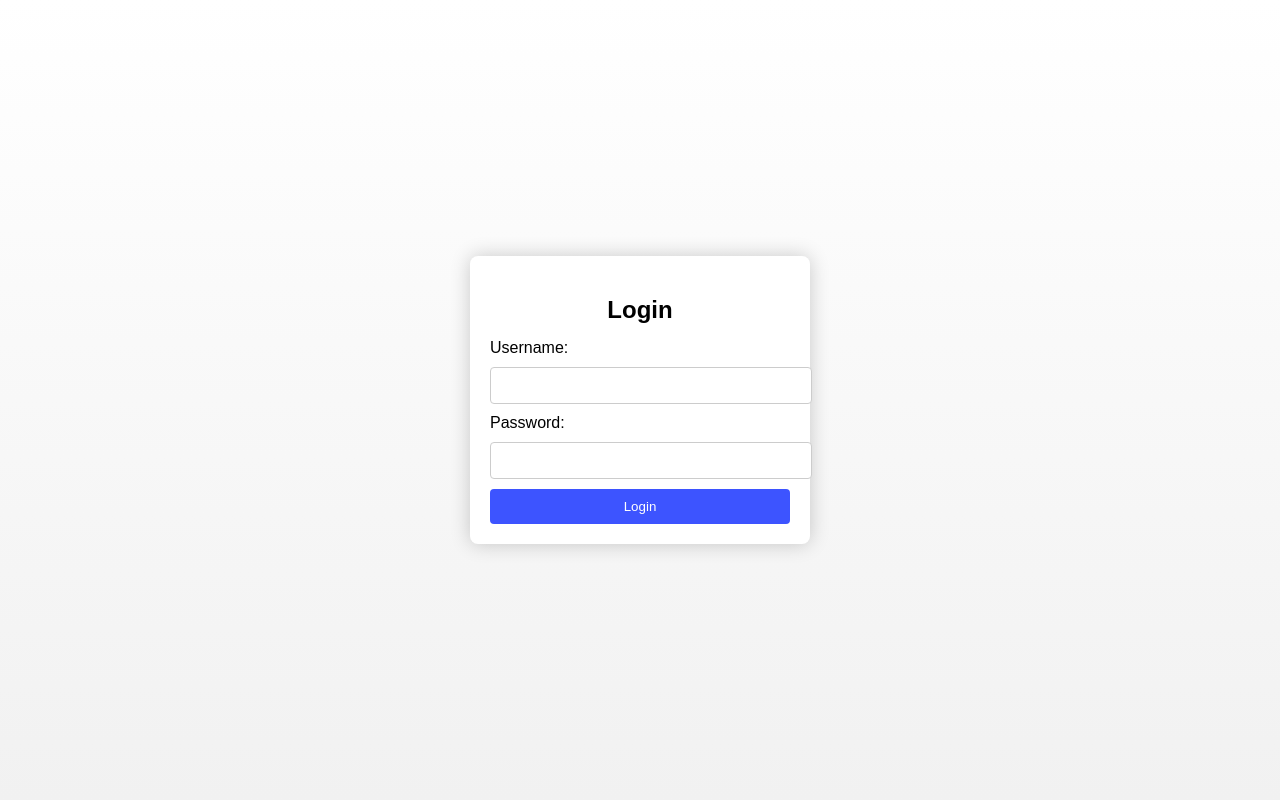
After one commit to prashantjha-ai/bankingbot, a Flask app: page /login in a window 1280 px wide. The commit adds this page. Run offline with Flask 3, Linux system fonts and the light colour scheme; parts of the project's set-up code (start-up, migrations or seed data) failed here and were passed over.

Commit message:
Final project

```diff
--- a/app.py
+++ b/app.py
@@ -1,75 +1,56 @@
-from flask import Flask, render_template, request
+
+from flask import Flask, render_template, request, session, redirect, url_for, flash
+
 from bot.bot import BankingBot
 
-
 app = Flask(__name__)
+app.secret_key = "your_secret_key_here"  # A secret key is required for session
 bot = BankingBot()
-
 
 @app.route('/')
 def home():
-    chat_history = []  # Initialize an empty chat history
-    response = "Type your Username"  # Welcome message
-    return render_template('index.html', response=response, chat_history=chat_history)
+    session.clear()
+    session['state'] = ''
+    return render_template('index.html', response="Type your Username", chat_history=[])
 
+@app.route('/login', methods=['GET', 'POST'])
+def login():
+    if request.method == 'POST':
+        username = request.form['username']
+        password = request.form['password']
+        session['customername'] = username
+        is_valid = bot.validate_credentials(username, password)  # Assuming this method exists
 
-# @app.route('/submit', methods=['POST'])
-# def submit():
-#     user_input = request.form['user_input']
-#     chat_history_str = request.form.get('chat_history', '[]')
-#     chat_history = eval(chat_history_str)
+        if is_valid:
+            session['authenticated'] = True
+            # Redirect to submit with a parameter to indicate successful login
+            return redirect(url_for('submit', logged_in=True))
+        else:
+            flash('Invalid credentials. Please try again.')
+            # return redirect(url_for('login'))
+            return render_template('login.html', error="Invalid Credentials")
 
-#     response = bot.process_input(user_input)
-#     chat_history.append(user_input)
-#     chat_history.append(response)
+    return render_template('login.html')
 
-#     return render_template('index.html', response=response, chat_history=chat_history)
+@app.route('/submit', methods=['GET', 'POST'])
+def submit():
+    chat_history = session.get('chat_history', [])
 
-@app.route('/submit', methods=['POST'])
-def submit():
+    if request.args.get('logged_in'):
+        chat_history.append("You have successfully logged in!")
 
-    user_input = request.form['user_input']
-    chat_history_str = request.form.get('chat_history', '[]')
-    chat_history = eval(chat_history_str)
-    # print("Without appending2")
-    # print(chat_history)
+    if request.method == 'POST':
+        user_input = request.form['user_input'].strip()
 
-    if 'username' not in chat_history:
-        chat_history.append('username')  # Indicate that we are expecting a username
-        response = "Please enter your Username"
-        # print("after append username and provideing response")
-        # print(chat_history)
+        response = bot.process_input(user_input)
+        if response == 'REDIRECT_TO_LOGIN' and not session.get('authenticated', False):
+            return redirect(url_for('login'))
 
-    elif 'password' not in chat_history:
-        # Check if the provided username exists in the "users" list
-        provided_username = user_input.strip()
-    #     if any(user.username == provided_username for user in users):
-        chat_history.append('password')  # Indicate that we are expecting a password
-        response = "Please enter your Password for '{}'".format(provided_username)
-        # print("after append password and provideing response")
-        # print(chat_history)
-    #     else:
-    #         response = "Invalid Username. Please enter a valid Username."
-    elif 'Welcome, How can I assist you today?' not in chat_history:
-        # Now we have both username and password in chat_history
+        chat_history += [user_input, response]
 
-        provided_password = user_input.strip()
-        provided_username = chat_history[-2].strip()  # Retrieve the last added username
-        # Check if the provided credentials are valid
-        print(provided_username, provided_password)
-        if bot.validate_credentials(provided_username, provided_password):
-            response = "Welcome, How can I assist you today?"
-        else:
-            response = "Invalid credentials. Please try again with correct Username and Password."
-    else:
-        print(chat_history[-2].strip())
-        response = bot.process_input(user_input)
-    chat_history.append(user_input)
-    chat_history.append(response)
+    session['chat_history'] = chat_history
 
-
-    return render_template('index.html', response=response, chat_history=chat_history)
-
+    return render_template('index.html', response=None, chat_history=chat_history)
 
 
 if __name__ == '__main__':
--- a/templates/index.html
+++ b/templates/index.html
@@ -332,7 +332,7 @@
         }
 
         .bot-message {
-            background-color: #f1c40f; /* Vibrant color for bot messages */
+            background-color: #c7d2ed; /* Vibrant color for bot messages */
             padding: 8px;
             border-radius: 16px;
             color: #333;
--- /dev/null
+++ b/templates/login.html
@@ -0,0 +1,77 @@
+<!DOCTYPE html>
+<html lang="en">
+<head>
+    <meta charset="UTF-8">
+    <meta name="viewport" content="width=device-width, initial-scale=1.0">
+    <title>Login</title>
+    <style>
+        body {
+            font-family: Arial, sans-serif;
+            background: linear-gradient(to bottom, #ffffff, #f1f1f1);
+            display: flex;
+            justify-content: center;
+            align-items: center;
+            height: 100vh;
+            margin: 0;
+        }
+
+        form {
+            background: #fff;
+            padding: 20px;
+            border-radius: 8px;
+            box-shadow: 0 0 20px rgba(0, 0, 0, 0.2);
+            max-width: 300px;
+            width: 150%;
+        }
+
+        h2 {
+            text-align: center;
+            margin-bottom: 15px;
+        }
+
+        input[type="text"], input[type="password"] {
+            width: 100%;
+            padding: 10px;
+            margin: 10px 0;
+            border: 1px solid #ccc;
+            border-radius: 4px;
+        }
+
+        input[type="submit"] {
+            width: 100%;
+            padding: 10px;
+            background-color: #3d54ff;
+            border: none;
+            border-radius: 4px;
+            color: #fff;
+            cursor: pointer;
+            transition: background-color 0.2s;
+        }
+
+        input[type="submit"]:hover {
+            background-color: #2c43cc;
+        }
+
+    </style>
+</head>
+<body>
+
+    <!-- Display the error message if it's provided -->
+
+    <form action="/login" method="post">
+        <h2>Login</h2>
+        <label for="username">Username:</label>
+        <input type="text" id ="username" name="username" required><br>
+        <label for="password">Password:</label>
+        <input type="password" id="password" name="password" required><br>
+
+        {% if error %}
+        <p style="color: red;">{{ error }}</p>
+        {% endif %}
+
+        <input type="submit" value="Login">
+    </form>
+
+
+</body>
+</html>
```
Also changed, not shown: bot/utils/helper_method.py (+29 -0 lines), bot/utils/train_Model.py (+214 -76 lines), 1 other file.
